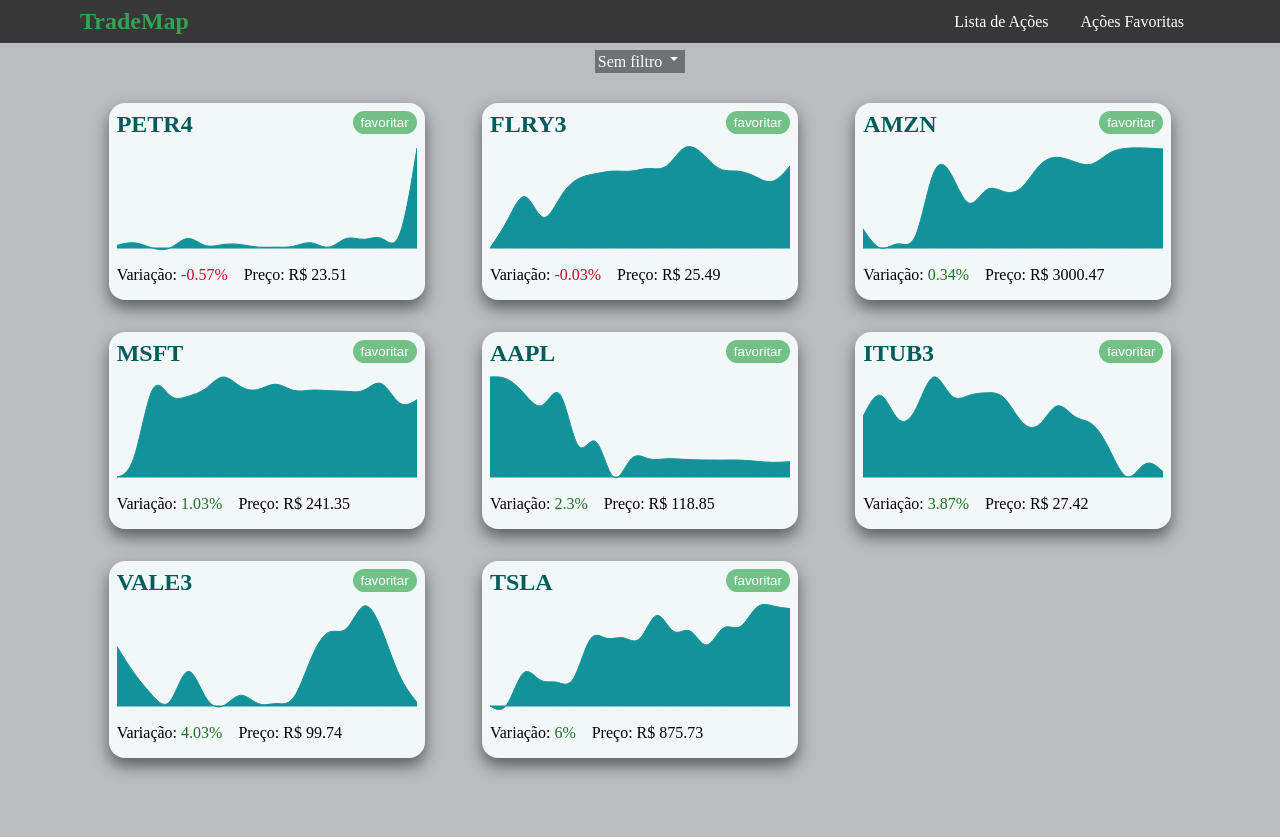
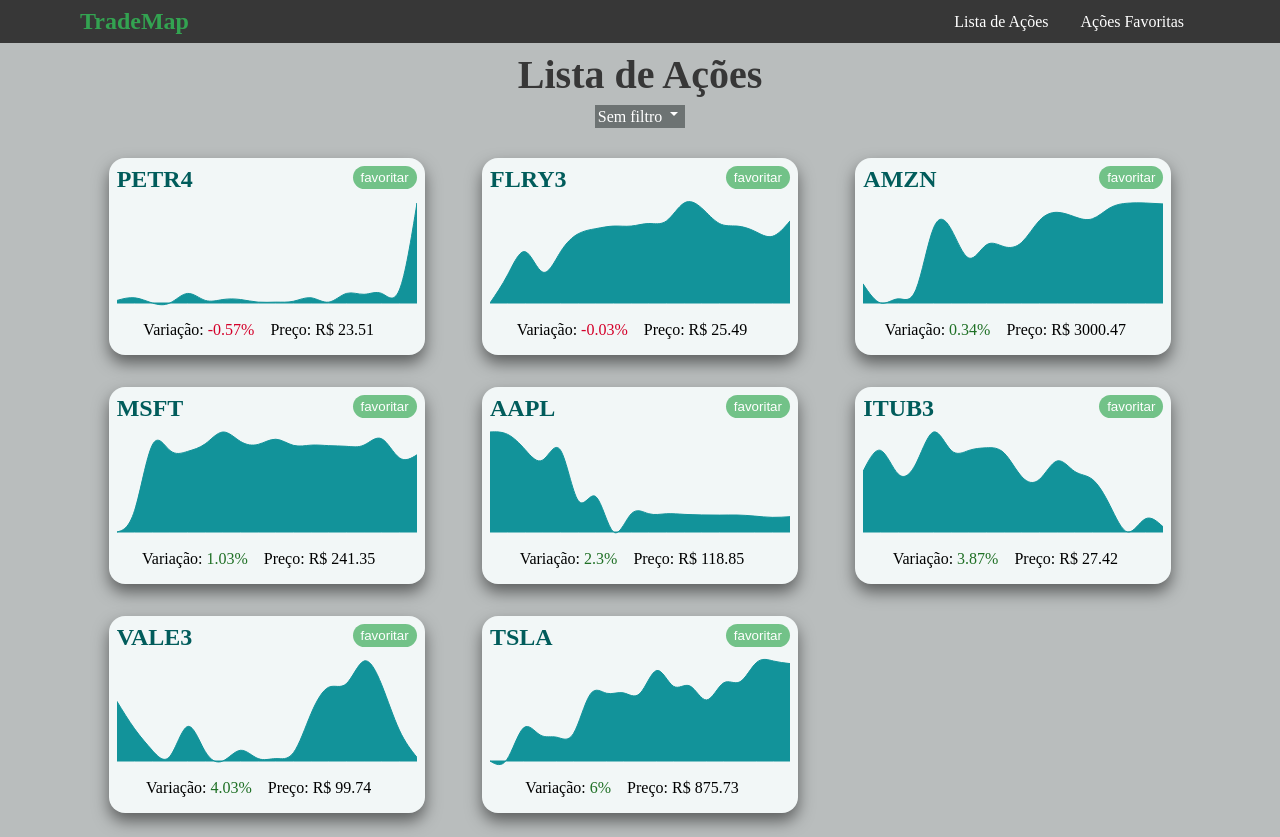
Before and after one commit to TradeMap-Code/desafio-frontend, a React (Create React App) app: page / in a window 1280 px wide. Before the commit the page ends 800 px from the top, so only its background shows below. Built offline with nearby package versions, Linux system fonts and the light colour scheme.

Commit message:
Filter now displays a h1 that dynamically renders the page user is viewing.

```diff
--- a/src/App.jsx
+++ b/src/App.jsx
@@ -91,6 +91,7 @@ export default function App() {
       </header>
       <section>
         <Filter
+          activePage={activePage}
           filterOptions={filterOptions}
           activeFilter={activeFilter}
           onSelectFilter={onSetFilterState}
--- a/src/components/Filter.jsx
+++ b/src/components/Filter.jsx
@@ -1,7 +1,12 @@
 import styles from '../styles/components/Filter.module.css';
 import { IoMdArrowDropdown } from 'react-icons/io';
 
-export function Filter({ filterOptions, onSelectFilter, activeFilter }) {
+export function Filter({
+  filterOptions,
+  onSelectFilter,
+  activeFilter,
+  activePage,
+}) {
   const listedOptions = filterOptions.map((option) => {
     return (
       <li key={option.value}>
@@ -14,6 +19,7 @@ export function Filter({ filterOptions, onSelectFilter, activeFilter }) {
 
   return (
     <div className={styles.filterWrapper}>
+      <h1>{activePage === 'list' ? 'Lista de Ações' : 'Ações Favoritas'}</h1>
       <div className={styles.filterOptions}>
         <label>
           {activeFilter.label} <IoMdArrowDropdown />
--- a/src/components/StockList.jsx
+++ b/src/components/StockList.jsx
@@ -1,7 +1,12 @@
 import styles from '../styles/components/StockList.module.css';
 import { StockBlock } from './StockBlock';
 
-export function StockList({ stocks, onButtonClick, onFilterSet, buttonFavText }) {
+export function StockList({
+  stocks,
+  onButtonClick,
+  onFilterSet,
+  buttonFavText,
+}) {
   const filteredStocks = onFilterSet(stocks);
 
   const listedStocks = filteredStocks.map((stock) => {
@@ -19,5 +24,9 @@ export function StockList({ stocks, onButtonClick, onFilterSet, buttonFavText })
       </div>
     );
   });
-  return <div className={styles.stockGroup}>{listedStocks}</div>;
+  return (
+    <div className={styles.stockListWrapper}>
+      <div className={styles.stockGroup}>{listedStocks}</div>
+    </div>
+  );
 }
--- a/src/styles/components/Filter.module.css
+++ b/src/styles/components/Filter.module.css
@@ -1,13 +1,16 @@
 .filterWrapper {
-  padding: 0.5rem 5rem;
-}
-
-.filterOptions {
+  padding: .5rem 5rem;
   text-align: center;
 }
 
+.filterWrapper h1 {
+  font-size: 2.5rem;
+  padding-bottom: .5rem;
+  color: #373737;
+}
+
 .filterOptions label {
-  padding: 0.2rem;
+  padding: .2rem;
   width: 10rem;
   cursor: pointer;
   background: #6d7373;
@@ -16,16 +19,15 @@
 
 .filterOptions ul {
   display: none;
-  padding: 0.5rem 0;
+  padding: .5rem 0;
   max-width: 10rem;
-  box-shadow: 0px 8px 16px 0px rgba(0, 0, 0, 0.2);
+  box-shadow: 0px .8rem 1.5rem 0px rgba(0, 0, 0, 0.2);
 }
 
 .filterOptions ul:hover {
   margin: auto;
   display: block;
   position: relative;
-
 }
 
 .filterWrapper label:hover + ul {
@@ -36,7 +38,7 @@
 
 .filterOptions li {
   list-style-type: none;
-  margin: .2rem 0;
+  margin: 0.2rem 0;
 }
 
 .filterOptions li a {
--- a/src/styles/components/StockList.module.css
+++ b/src/styles/components/StockList.module.css
@@ -1,7 +1,11 @@
+.stockListWrapper {
+  padding: 0.5rem 5rem;
+  text-align: center;
+}
+
 .stockGroup {
   display: grid;
   grid-template-columns: 1fr 1fr 1fr;
-  padding: 0.5rem 5rem;
 }
 
 .stockListed {
```
